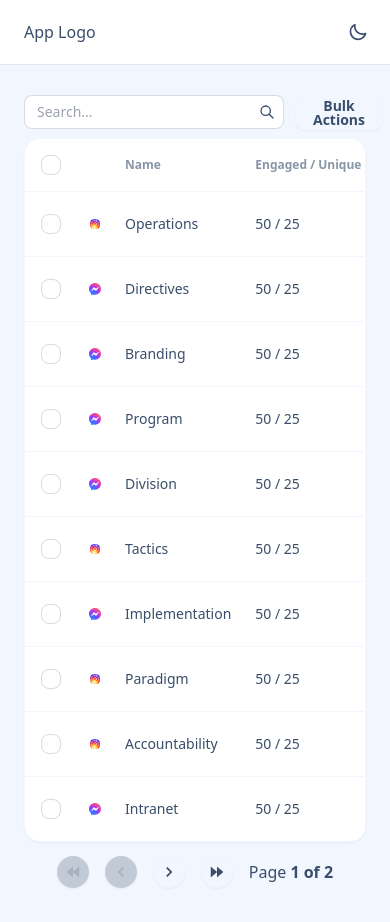
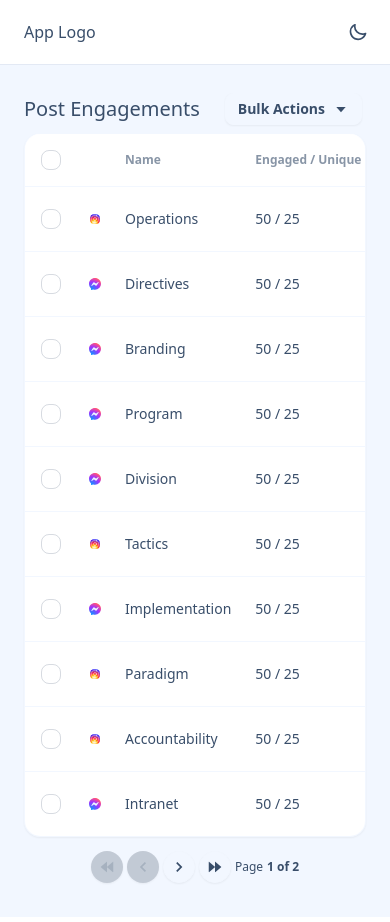
Before and after one commit to ogunsolahabib/clepher-post-engagements, a React (Vite) app: page /post-engagements in a window 390 px wide. Built offline with nearby package versions, Linux system fonts and the light colour scheme.

Commit message:
fix mobile responsiveness

```diff
--- a/src/components/page-specific/EditPostEngagement/AutoResponse.tsx
+++ b/src/components/page-specific/EditPostEngagement/AutoResponse.tsx
@@ -2,7 +2,7 @@ import Switch from "../../ui/Switch";
 import ReplyInComments from "./ReplyInComments";
 
 export default function AutoResponse() {
-    return <div className="flex flex-col gap-5 text-sm px-6 py-10 h-96 overflow-auto">
+    return <div className="flex flex-col gap-5 text-sm px-6 py-10 md:h-96 overflow-auto">
         <Switch id="enable-private" labelNode={<span className="label-text text-gray-400">Enable to automatically like Comments</span>} />
         <ReplyInComments />
     </div>
--- a/src/components/page-specific/EditPostEngagement/PostsConfig.tsx
+++ b/src/components/page-specific/EditPostEngagement/PostsConfig.tsx
@@ -30,7 +30,7 @@ export default function PostsConfig() {
 
 
         </div>
-        <div className="flex flex-col gap-5 text-sm px-6 py-10 h-96 overflow-auto">
+        <div className="flex flex-col gap-5 text-sm px-6 py-10 md:h-96 overflow-auto">
             {tabList.find(t => t.id === activeTab)?.content}
         </div>
     </div>
--- a/src/components/page-specific/EditPostEngagement/Settings.tsx
+++ b/src/components/page-specific/EditPostEngagement/Settings.tsx
@@ -5,7 +5,7 @@ import RequireReaction from "./RequireReaction";
 import TriggerCommentsForm from "./TriggerCommentsForm";
 
 export default function Settings() {
-    return <div className="flex flex-col gap-5 text-sm px-6 py-10 h-96 overflow-auto">
+    return <div className="flex flex-col gap-5 text-sm px-6 py-10 md:h-96 overflow-auto">
         <Switch id="enable-private" labelNode={<span className="label-text text-gray-400">Enable To Privately Reply To First-Level Comments Only</span>} />
         <Switch id="allow-same-user" labelNode={<span className="label-text text-gray-400">Send Message To The Same User Only Once Per Post</span>} />
         <RequireReaction />
--- a/src/components/page-specific/PostEngagement/PostsTable.tsx
+++ b/src/components/page-specific/PostEngagement/PostsTable.tsx
@@ -109,12 +109,12 @@ export default function PostsTable() {
     ];
 
     return <>
-        <div className="flex my-2 items-center justify-between">
+        <div className="flex w-full my-2 items-center justify-between">
             <h1 className="text-xl truncate">Post Engagements</h1>
             <div className="flex gap-2 items-center">
-                <label className="input input-bordered flex items-center gap-2 size-fit pl-0 pr-2">
+                <label className="hidden md:flex iinput input-bordered items-center gap-2 size-fit pl-0 pr-2">
 
-                    <Input value={searchInputValue} onChange={e => setSearchInputValue(e.target.value)} type="search" id="search" placeholder="Search..." className="input-sm grow border-0 focus:outline-none" autoComplete="off" />
+                    <Input value={searchInputValue} onChange={e => setSearchInputValue(e.target.value)} type="search" id="search" placeholder="Search..." className="nput-sm grow border-0 focus:outline-none" autoComplete="off" />
                     <Search />
 
                 </label>
--- a/src/components/ui/Pagination.tsx
+++ b/src/components/ui/Pagination.tsx
@@ -29,7 +29,7 @@ export default function Pagination({ dataLength, pageSize = 10, handlePageChange
     }, [currentPage])
 
     return (
-        <div className="flex items-center justify-center gap-4 py-3.5">
+        <div className="flex items-center justify-center gap-1 sm:gap-2 md:gap-4 py-3.5">
             <Button className="btn-circle" size="sm" disabled={currentPage === 1} onClick={() => handlePageChange(1)}><DoubleArrowLeft /></Button>
             <Button className="btn-circle" size="sm" disabled={!hasPreviousPage} onClick={() => handlePageChange(currentPage - 1)}><ChevronLeft />
             </Button>
@@ -39,12 +39,12 @@ export default function Pagination({ dataLength, pageSize = 10, handlePageChange
             <Button className="btn-circle" size="sm" disabled={!hasNextPage} onClick={() => handlePageChange(totalPages)}>
                 <DoubleArrowRight />
             </Button>
-            <span className="flex items-center gap-1">
+            <span className="flex items-center gap-1 text-xs md:text-md">
                 <div>Page</div>
                 <strong>{currentPage} of {totalPages}</strong>
             </span>
             <span className="hidden items-center gap-1 md:flex">
-                Go to page:
+                <span className="text-xs md:text-md">Go to page:</span>
                 <Input value={inputValue} onChange={onInputChange} type="number" className="input w-12 p-1 input-sm input-bordered focus:outline-offset-0" />
             </span>
         </div>
--- a/src/pages/EditPostEngagement.tsx
+++ b/src/pages/EditPostEngagement.tsx
@@ -14,7 +14,7 @@ export default function EditPostEngagement() {
         </div>
         <Card>
             <CardBody>
-                <div className="flex flex-col md:flex-row">
+                <div className="flex flex-col md:flex-row gap-10 md:gap-0">
                     <div className="md:basis-2/5">
                         <CommentsConfig />
                     </div>
```
